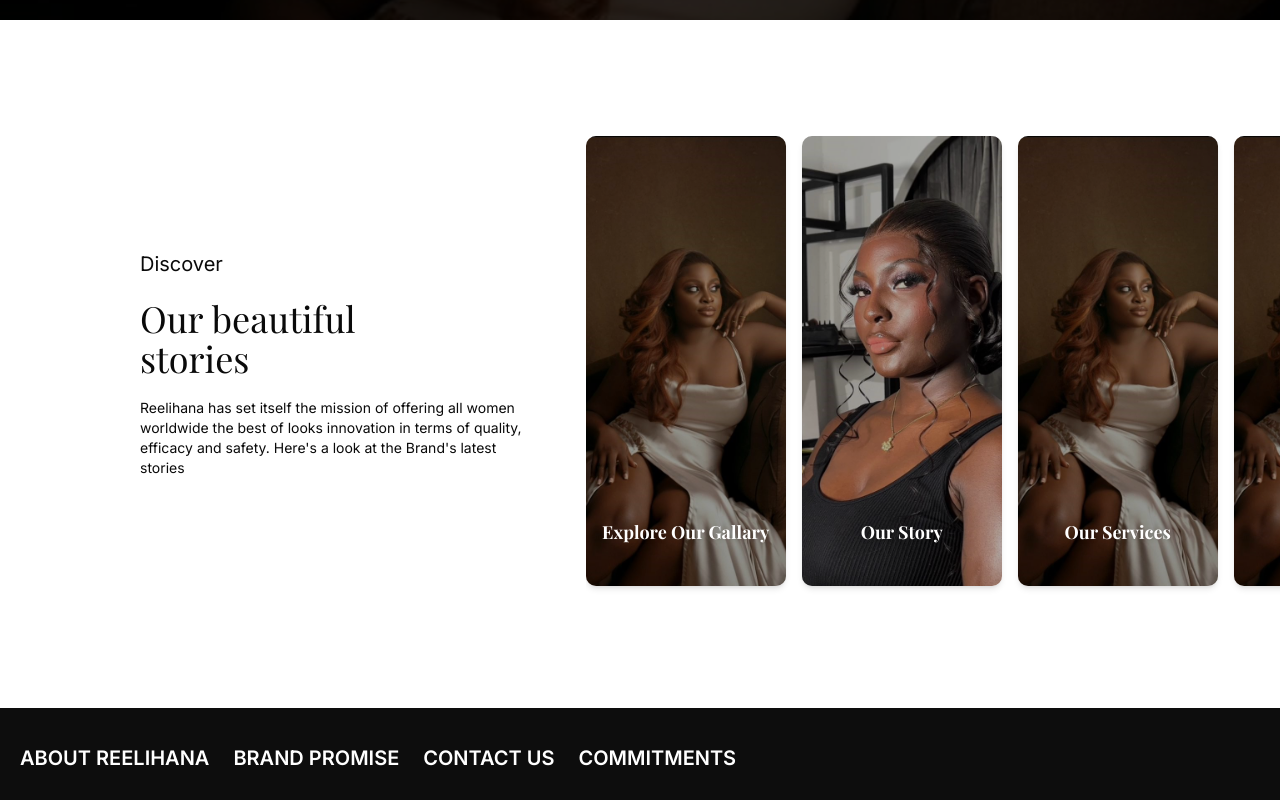
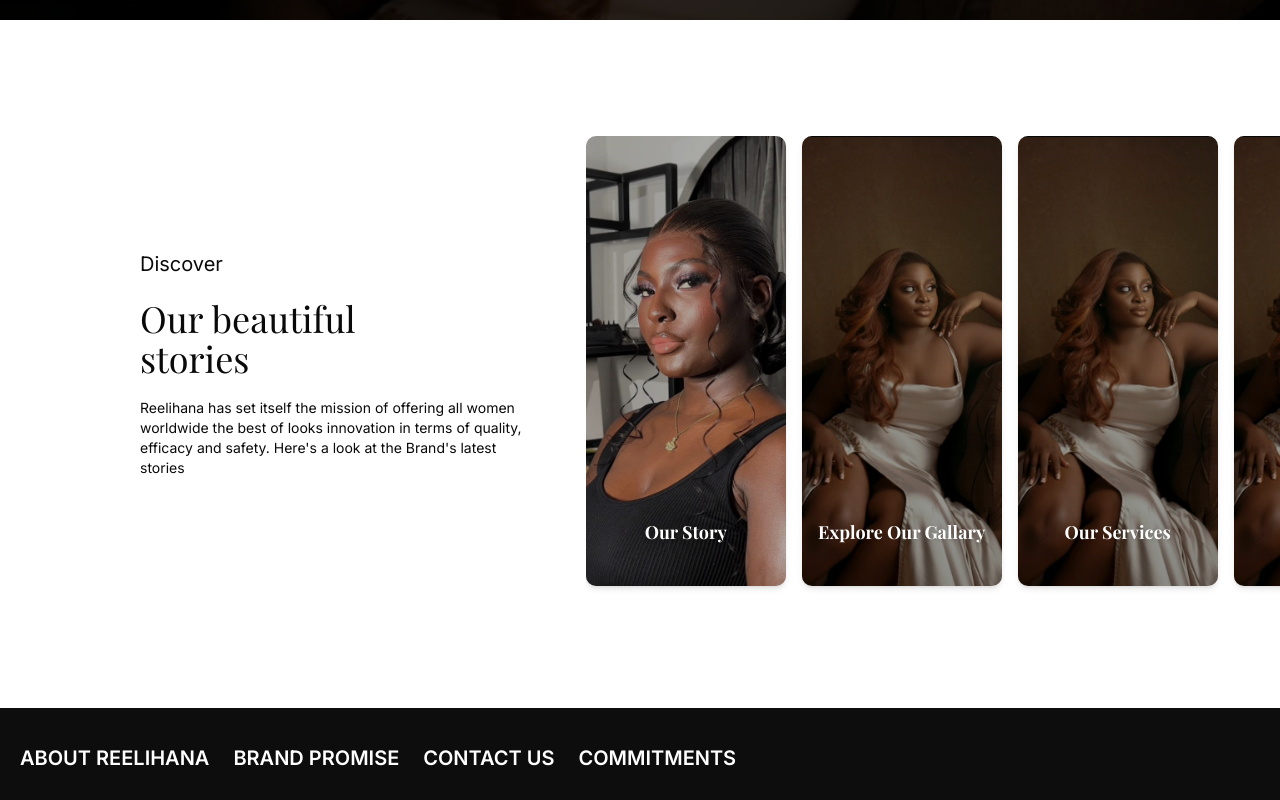
Before and after one commit to itsTari/reelihana, a Next.js app: page / in a window 1280 px wide. Shown: the part 780-1580 px from the top of the page. Built offline with nearby package versions, Linux system fonts and the light colour scheme.

Commit message:
added booking form

```diff
--- a/app/(root)/service/page.tsx
+++ b/app/(root)/service/page.tsx
@@ -17,7 +17,7 @@ const page = () => {
 
         <ServiceCard />
       </div>
-      <div className=" mx-auto px-4 sm:px-6 lg:px-8 py-16 text-center">
+      <div id="classes" className=" mx-auto px-4 sm:px-6 lg:px-8 py-16 text-center">
         <h2 className="text-2xl lg:text-3xl font-bold font-heading text-black mb-4 uppercase">
             Our classes
           </h2>
--- a/components/About.tsx
+++ b/components/About.tsx
@@ -4,7 +4,7 @@ import BrandPromise from "./BrandPromise";
 const About = () => {
   return (
     <>
-      <section className="pt-30 md:pt-40 pb-20 px-10 font-body ">
+      <section id="our-story" className="pt-30 md:pt-40 pb-20 px-10 font-body ">
         <h1 className="h1 font-heading pb-10">Our Story</h1>
         <div className="flex flex-col lg:flex-row pt-10 gap-20 w-full items-center">
           <img
--- a/components/Contact.tsx
+++ b/components/Contact.tsx
@@ -51,7 +51,7 @@ const Contact = () => {
         </Link>
       </div>
       <div className="text-sm text-gray-500">
-        <p >
+        <p>
           &copy; {new Date().getFullYear()} Reelihana Studios. All rights
           reserved. | Crafted with care & creativity.
         </p>
--- a/components/GallarySlide.tsx
+++ b/components/GallarySlide.tsx
@@ -10,7 +10,7 @@ import { makeupLooks } from "@/constants";
 
 const GallarySlide = () => {
   return (
-    <div className="w-full mx-auto p-10 bg-black">
+    <section id="gallery" className="w-full mx-auto p-10 bg-black">
       <h1 className="text-white font-medium text-3xl pt-10 pb-16 font-body">Explore Our Makeup Gallary</h1>
       <Swiper
         modules={[Navigation]}
@@ -34,7 +34,7 @@ const GallarySlide = () => {
           </SwiperSlide>
         ))}
       </Swiper>
-    </div>
+    </section>
   );
 }
 export default GallarySlide
--- a/components/Modal.tsx
+++ b/components/Modal.tsx
@@ -36,15 +36,13 @@ export function Modal({ service, index }: any) {
         <DialogHeader>
           <DialogTitle>Payment Details </DialogTitle>
           <DialogDescription>
-            Copy the details below to pay, after payment click on proceed to
-            share transaction reciept and info on your booking with us or simply
-            chat us for faster bookings
+            {service.extraText ? service.extraText : 'Copy the details below to pay, after payment click on proceed to share transaction reciept and info on your booking with us or simply chat us via Watsapp' }
           </DialogDescription>
         </DialogHeader>
         <div>
           <h2 className="font-bold">Service Summary</h2>
           <div className="flex items-center justify-between text-2xl">
-            <p>{service.name}</p>
+            <div><span className="pr-2">{service.image}</span><span>{service.name}</span></div>
             <p>{service.price}</p>
           </div>
           <div className="grid gap-2 py-3">
@@ -84,7 +82,7 @@ export function Modal({ service, index }: any) {
               Close
             </Button>
           </DialogClose>
-          <Button>Proceed</Button>
+          <Button variant='link'><Link href={index % 3 === 0 ? 'https://forms.gle/UDuESRjdGzzALWXb6' : index % 3 === 1 ? 'https://forms.gle/qPK7kVjVWYNWP9C28' : 'https://forms.gle/XahvyCffsQFVu9eA7'}>Proceed</Link></Button>
         </DialogFooter>
       </DialogContent>
     </Dialog>
--- a/components/Navbar.tsx
+++ b/components/Navbar.tsx
@@ -1,5 +1,6 @@
 'use client'
 import { MenuIcon } from 'lucide-react'
+import Link from 'next/link';
 import React, { useEffect, useState } from 'react'
 
 const Navbar = ({variant = 'light', color = 'white'}: {variant?: 'light' | 'dark', color?:'white' | 'black'}) => {
@@ -23,9 +24,9 @@ const Navbar = ({variant = 'light', color = 'white'}: {variant?: 'light' | 'dark
     },[])
   return (
     <nav className={`flex h-16 p-4 fixed top-0 w-full z-50 transition-all duration-1000 ease-in-out ${ scroll? navbarStyles[variant] : textColor[color]} `}>
-        <div className='w-2/5'>
+        <Link href='/' className='w-2/5'>
             <MenuIcon size={30} />
-        </div>
+        </Link>
         <div className='flex-1'>
             <h1 className='text-3xl font-heading'>REELIHANA</h1>
         </div>
--- a/components/Testimonial.tsx
+++ b/components/Testimonial.tsx
@@ -3,7 +3,7 @@ import React from 'react'
 
 const Testimonial = () => {
   return (
-    <section className='flex flex-col items-center justify-center p-12'>
+    <section id='reviews' className='flex flex-col items-center justify-center p-12'>
         <h1 className='h1 py-12'>Hear what our customers have to say</h1>
 
         <div className='flex flex-col md:flex-row gap-8'>
--- a/constants/index.ts
+++ b/constants/index.ts
@@ -20,31 +20,22 @@
     {
       id: 3,
       name: 'Bridal Package',
-      price: '$110-$130',
+      price: 'Click To Proceed',
       duration: '4 hours',
       description: 'Complete bridal makeup luxury experience',
+      extraText:'You are not advised to pay directly but click on PROCEED to book and we will reach out to you or simply chat us via the Watsapp link',
       image: '💍',
       features: ['Trial session', 'Day-of makeup', 'Touch-up kit', 'Bridal party discounts']
     }
   ];
 
-  // export const portfolio = [
-  //   { id: 1, title: 'Glamorous Look', image: '✨', category: 'Evening' },
-  //   { id: 2, title: 'Natural Bridal', image: '🌸', category: 'Bridal' },
-  //   { id: 3, title: 'Bold & Beautiful', image: '💄', category: 'Special Event' },
-  //   { id: 4, title: 'Soft Glow', image: '🌟', category: 'Daily' }
-  // ];
-
-
-
-// home page
 export const imageLinks = [
-  { href: "/portfolio", image: "/sample-5.jpg", alt: "linkImg1", title:'Explore Our Gallary' },
-  { href: "/portfolio", image: "/sample-3.jpg", alt: "linkImg2", title:'Our Story' },
+  { href: "/portfolio#our-story", image: "/sample-3.jpg", alt: "linkImg2", title:'Our Story' },
+  { href: "/portfolio#gallery", image: "/sample-5.jpg", alt: "linkImg1", title:'Explore Our Gallary' },
   { href: "/service", image: "/sample-5.jpg", alt: "linkImg3", title:'Our Services '},
-  { href: "/training", image: "/sample-5.jpg", alt: "linkImg3", title:'Classes'},
+  { href: "/service#classes", image: "/sample-5.jpg", alt: "linkImg3", title:'Classes'},
   { href: "/product", image: "/sample-6.jpg", alt: "linkImg4", title:' Our Products'},
-  { href: "/portfolio", image: "/sample-6.jpg", alt: "linkImg4", title:'Client Reviews'},
+  { href: "/portfolio#reviews", image: "/sample-6.jpg", alt: "linkImg4", title:'Client Reviews'},
 ];
 
 
```
